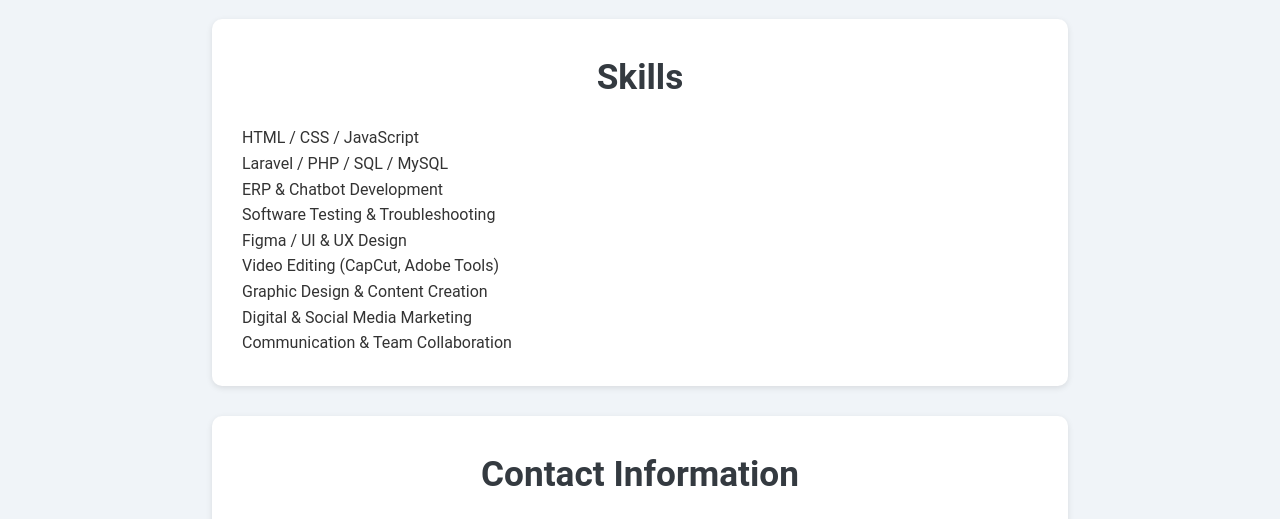
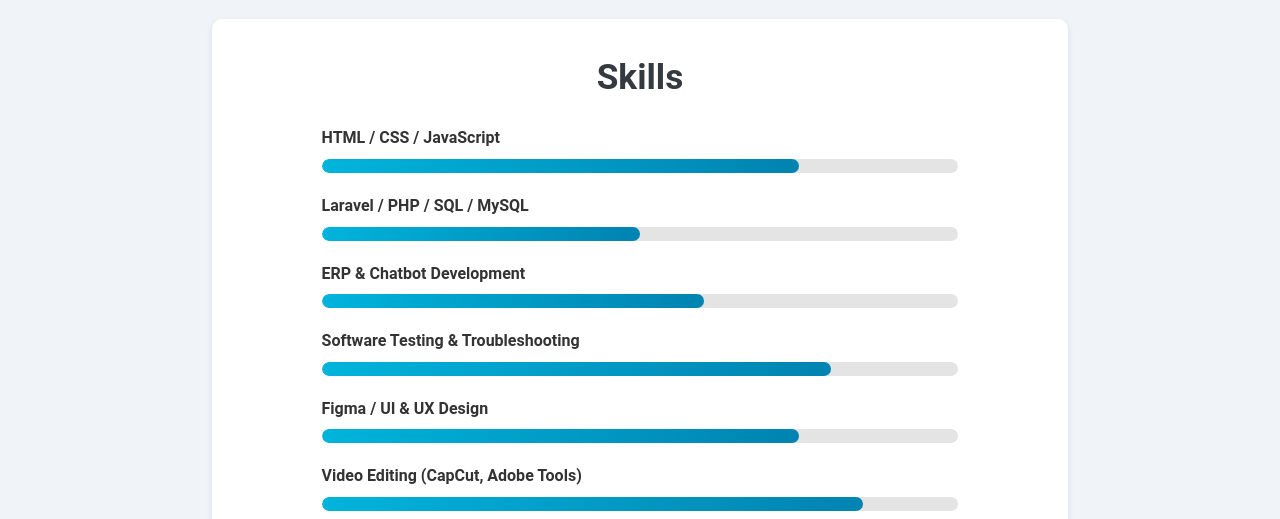
Before and after one commit to AkiruSama/akirusama.github.io, a plain HTML site: page index.html in a window 1280 px wide. Shown: the part 2654-3173 px from the top of the page. Drawn offline with Linux system fonts and the light colour scheme.

Commit message:
Update style.css

```diff
--- a/css/style.css
+++ b/css/style.css
@@ -322,3 +322,44 @@ ul li {
   transform: translateY(-2px);
   text-decoration: underline;
 }
+
+/* ===== Skills Section ===== */
+.skills-container {
+  width: 80%;
+  max-width: 800px;
+  margin: 0 auto;
+  display: flex;
+  flex-direction: column;
+  gap: 20px;
+}
+
+.skill {
+  width: 100%;
+}
+
+.skill-name {
+  display: block;
+  font-weight: 600;
+  margin-bottom: 8px;
+  color: #333;
+}
+
+.skill-bar {
+  background-color: #e4e4e4;
+  border-radius: 20px;
+  overflow: hidden;
+  height: 14px;
+  position: relative;
+}
+
+.skill-fill {
+  height: 100%;
+  background: linear-gradient(90deg, #00b4db, #0083b0);
+  border-radius: 20px;
+  text-align: right;
+  padding-right: 10px;
+  font-size: 12px;
+  color: #fff;
+  line-height: 14px;
+  transition: width 1.5s ease-in-out;
+}
```
